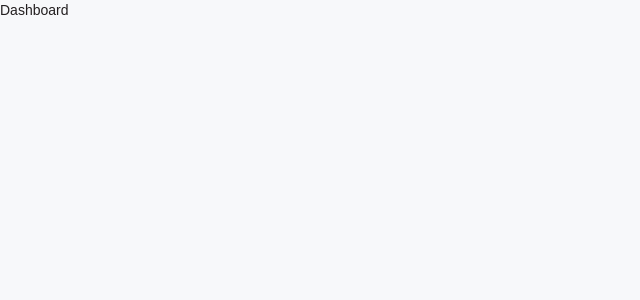
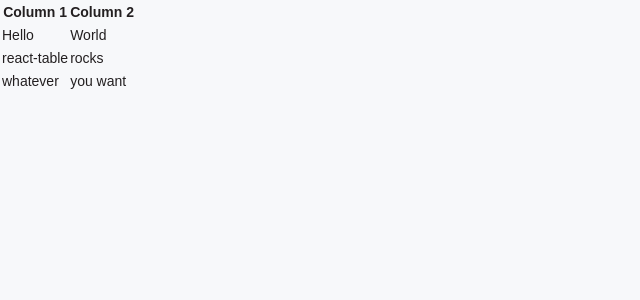
Before and after one commit to lf-nirajmaharjan/allergy-management-system, a React (Create React App) app in the folder frontend/: page /dashboard in a window 1280 px wide. Shown: the top 300 px of the page, without its empty margins (0-640 px from the left). Built offline with nearby package versions, Linux system fonts and the light colour scheme.

Commit message:
dashpage page initiate

```diff
--- a/frontend/package.json
+++ b/frontend/package.json
@@ -11,6 +11,7 @@
     "react-dom": "^18.2.0",
     "react-router-dom": "^6.10.0",
     "react-scripts": "5.0.1",
+    "react-table": "^7.8.0",
     "sass": "^1.62.0",
     "web-vitals": "^2.1.4",
     "yup": "^1.1.1"
--- /dev/null
+++ b/frontend/src/components/Table.js
@@ -0,0 +1,71 @@
+import React from 'react';
+import { useTable } from 'react-table';
+
+const Table = () => {
+	const tableData = [
+		{
+			col1: 'Hello',
+			col2: 'World',
+		},
+		{
+			col1: 'react-table',
+			col2: 'rocks',
+		},
+		{
+			col1: 'whatever',
+			col2: 'you want',
+		},
+	];
+
+	const tableColumns = React.useMemo(
+		() => [
+			{
+				Header: 'Column 1',
+				accessor: 'col1', // accessor is the "key" in the data
+			},
+			{
+				Header: 'Column 2',
+				accessor: 'col2',
+			},
+		],
+		[]
+	);
+	// const tableInstance = useTable({ tableData, columns });
+
+	// const { getTableProps, headerGroups, getTableBodyProps, rows, prepareRow } =
+	// 	tableInstance;
+
+	const { getTableProps, getTableBodyProps, headerGroups, rows, prepareRow } =
+		useTable({ columns: tableColumns, data: tableData });
+
+	return (
+		<table {...getTableProps()}>
+			<thead>
+				{headerGroups.map((headerGroup) => {
+					return (
+						<tr {...headerGroup.getHeaderGroupProps()}>
+							{headerGroup.headers.map((column) => (
+								<th {...column.getHeaderProps()}>{column.render('Header')}</th>
+							))}
+						</tr>
+					);
+				})}
+			</thead>
+			<tbody {...getTableBodyProps()}>
+				{rows.map((row) => {
+					prepareRow(row);
+
+					return (
+						<tr {...row.getRowProps()}>
+							{row.cells.map((cell) => {
+								return <td {...cell.getCellProps()}>{cell.render('Cell')}</td>;
+							})}
+						</tr>
+					);
+				})}
+			</tbody>
+		</table>
+	);
+};
+
+export default Table;
--- a/frontend/src/pages/dashboard/Dashboard.js
+++ b/frontend/src/pages/dashboard/Dashboard.js
@@ -1,7 +1,12 @@
 import React from 'react';
+import Table from '../../components/Table';
 
 const Dashboard = () => {
-	return <div>Dashboard</div>;
+	return (
+		<div>
+			<Table />
+		</div>
+	);
 };
 
 export default Dashboard;
```
Also changed, not shown: 1 other file (tests, documents, lock files or other folders).
